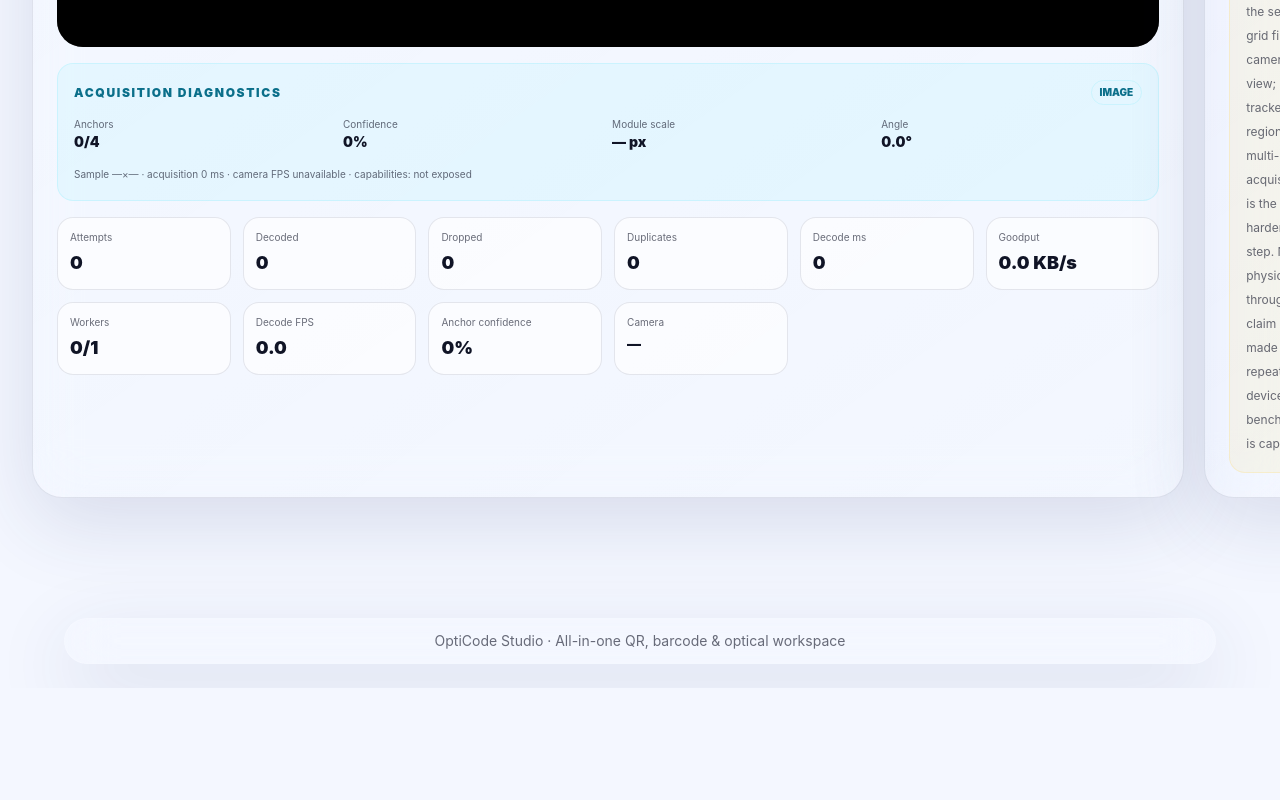
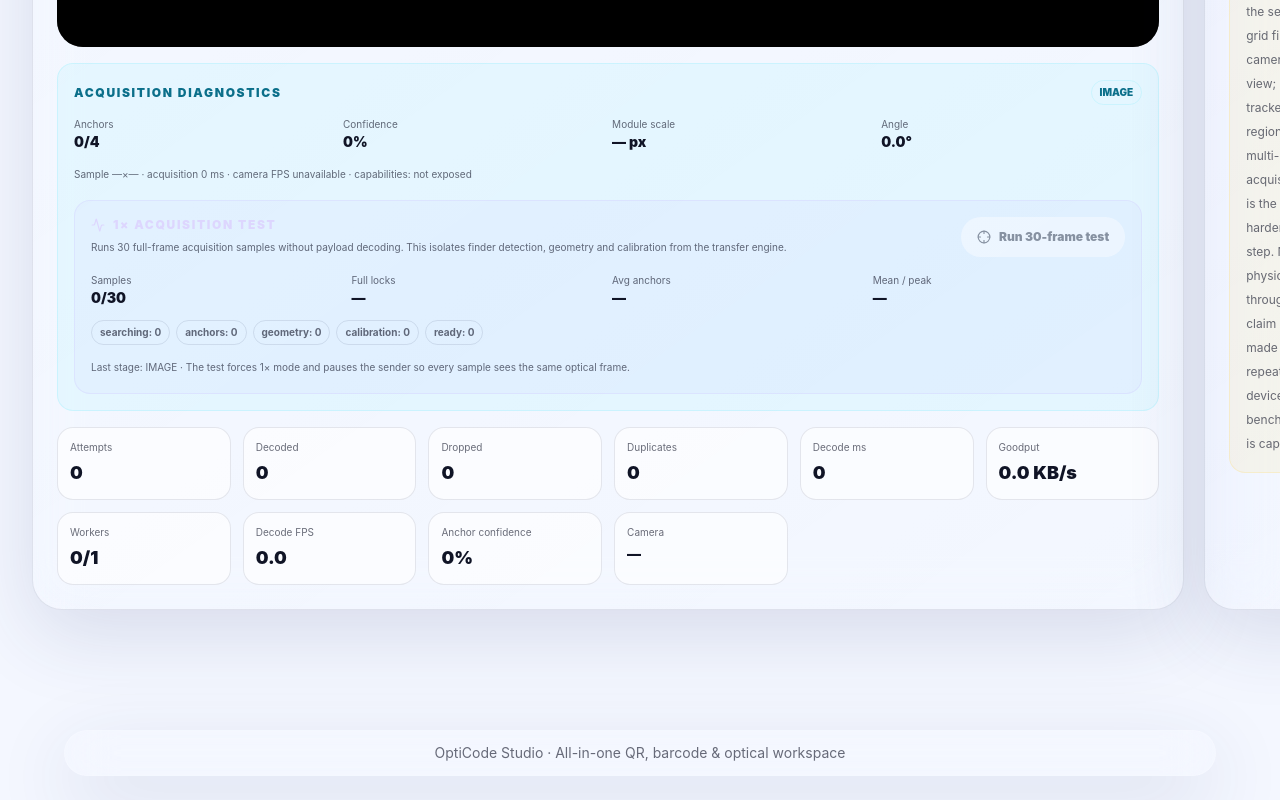
Before and after one commit to Mahin98250/OR-Generator, a React (Vite) app: page /#/optiframe in a window 1280 px wide. Shown: the part 1858-2658 px from the top of the page. Before the commit the page ends 2546 px from the top, so only its background shows below. Built offline with nearby package versions, Linux system fonts and the light colour scheme.

Commit message:
feat: add isolated 1x acquisition stress test

```diff
--- a/src/pages/OptiFrameLab/OptiFrameLab.tsx
+++ b/src/pages/OptiFrameLab/OptiFrameLab.tsx
@@ -1,5 +1,5 @@
 import { useEffect, useMemo, useRef, useState } from 'react';
-import { Camera, CameraOff, CheckCircle2, Copy, Download, FlaskConical, Pause, Play, RotateCcw, ScanLine, Upload, Zap } from 'lucide-react';
+import { Activity, Camera, CameraOff, CheckCircle2, Copy, Crosshair, Download, FlaskConical, Pause, Play, RotateCcw, ScanLine, Timer, Upload, Zap } from 'lucide-react';
 import { GlassCard } from '../../components/ui/GlassCard';
 import { GlassButton } from '../../components/ui/GlassButton';
 import { decodeOptiFrame, decodeOptiFramePerspective, encodeOptiFrame, getOptiFrameCapacity, inspectOptiFrameAcquisition, OPTIFRAME_SIZE, type OptiFrameAcquisitionDiagnostics, type OptiFramePerspectiveDiagnostics } from '../../lib/optiframe';
@@ -26,6 +26,46 @@ type CameraStats = {
   startedAt: number | null;
 };
 
+
+type AcquisitionTestStageCounts = Record<OptiFrameAcquisitionDiagnostics['stage'], number>;
+
+type AcquisitionTestState = {
+  running: boolean;
+  samples: number;
+  locks: number;
+  totalAnchors: number;
+  averageMs: number;
+  peakMs: number;
+  lastStage: OptiFrameAcquisitionDiagnostics['stage'];
+  stageCounts: AcquisitionTestStageCounts;
+};
+
+const ACQUISITION_TEST_SAMPLES = 30;
+
+function emptyAcquisitionStageCounts(): AcquisitionTestStageCounts {
+  return {
+    image: 0,
+    searching: 0,
+    anchors: 0,
+    geometry: 0,
+    calibration: 0,
+    ready: 0,
+  };
+}
+
+function emptyAcquisitionTest(): AcquisitionTestState {
+  return {
+    running: false,
+    samples: 0,
+    locks: 0,
+    totalAnchors: 0,
+    averageMs: 0,
+    peakMs: 0,
+    lastStage: 'image',
+    stageCounts: emptyAcquisitionStageCounts(),
+  };
+}
+
 export function OptiFrameLab() {
   const [text, setText] = useState('OptiCode experimental optical stream');
   const [seq, setSeq] = useState(0);
@@ -40,6 +80,7 @@ export function OptiFrameLab() {
   const [cameraStats, setCameraStats] = useState<CameraStats>({ attempts: 0, hits: 0, duplicates: 0, dropped: 0, workerHits: 0, localHits: 0, lastMs: 0, bytes: 0, captureFps: 0, decodeFps: 0, goodputBps: 0, lastConfidence: 0, cameraWidth: 0, cameraHeight: 0, cameraFrameRate: 0, startedAt: null });
   const [acquisition, setAcquisition] = useState<OptiFrameAcquisitionDiagnostics>({ stage: 'image', anchors: [], confidence: 0, moduleScale: 0, angle: 0, geometryRatio: 0, sampleWidth: 0, sampleHeight: 0, elapsedMs: 0 });
   const [cameraCapabilities, setCameraCapabilities] = useState<string[]>([]);
+  const [acquisitionTest, setAcquisitionTest] = useState<AcquisitionTestState>(emptyAcquisitionTest);
   const [streamPlaying, setStreamPlaying] = useState(false);
   const [streamIndex, setStreamIndex] = useState(0);
   const [laneCount, setLaneCount] = useState<OptiLaneCount>(1);
@@ -58,6 +99,8 @@ export function OptiFrameLab() {
   const trackedAnchorsRef = useRef<OptiFramePerspectiveDiagnostics['anchors'] | null>(null);
   const framesSinceFullScanRef = useRef(0);
   const acquisitionFailureRef = useRef(0);
+  const acquisitionTestRef = useRef(false);
+  const acquisitionTestMetricsRef = useRef(emptyAcquisitionTest());
   const reacquireEveryFrames = 12;
 
   const streamPayload = useMemo(() => {
@@ -193,6 +236,43 @@ export function OptiFrameLab() {
     const image = context.getImageData(0, 0, width, height);
 
     const captureStarted = performance.now();
+
+    if (acquisitionTestRef.current) {
+      const probe = inspectOptiFrameAcquisition(image);
+      const elapsed = performance.now() - captureStarted;
+      const previous = acquisitionTestMetricsRef.current;
+      const stageCounts = { ...previous.stageCounts, [probe.stage]: previous.stageCounts[probe.stage] + 1 };
+      const samples = previous.samples + 1;
+      const locks = previous.locks + (probe.stage === 'ready' ? 1 : 0);
+      const next: AcquisitionTestState = {
+        running: samples < ACQUISITION_TEST_SAMPLES,
+        samples,
+        locks,
+        totalAnchors: previous.totalAnchors + probe.anchors.length,
+        averageMs: ((previous.averageMs * previous.samples) + elapsed) / samples,
+        peakMs: Math.max(previous.peakMs, elapsed),
+        lastStage: probe.stage,
+        stageCounts,
+      };
+      acquisitionTestMetricsRef.current = next;
+      setAcquisitionTest(next);
+      setAcquisition(probe);
+      if (samples >= ACQUISITION_TEST_SAMPLES) {
+        acquisitionTestRef.current = false;
+        setStatus(
+          '1× acquisition test complete · ' +
+          Math.round((locks / samples) * 100) +
+          '% full-lock rate · ' +
+          Math.round((next.totalAnchors / samples) * 10) / 10 +
+          ' anchors/sample · ' +
+          next.averageMs.toFixed(0) +
+          ' ms mean',
+        );
+      } else {
+        setStatus('1× acquisition test ' + samples + '/' + ACQUISITION_TEST_SAMPLES + ' · ' + probe.stage.toUpperCase());
+      }
+      return;
+    }
 
     const cropTrackedRegion = (source: ImageData) => {
       const anchors = trackedAnchorsRef.current;
@@ -373,14 +453,27 @@ export function OptiFrameLab() {
 
     if (result) {
       framesSinceFullScanRef.current = usedFullScan ? 0 : framesSinceFullScanRef.current + 1;
+      acquisitionFailureRef.current = 0;
       const absoluteAnchors = result.diagnostics.anchors.map(anchor => ({
         ...anchor,
         x: anchor.x + cropOffset.x,
         y: anchor.y + cropOffset.y,
       })) as OptiFramePerspectiveDiagnostics['anchors'];
       trackedAnchorsRef.current = absoluteAnchors;
+      setAcquisition({
+        stage: 'ready',
+        anchors: absoluteAnchors,
+        confidence: result.diagnostics.confidence,
+        moduleScale: absoluteAnchors.reduce((sum, anchor) => sum + anchor.scale, 0) / absoluteAnchors.length,
+        angle: absoluteAnchors.reduce((sum, anchor) => sum + anchor.angle, 0) / absoluteAnchors.length,
+        geometryRatio: 0,
+        sampleWidth: image.width,
+        sampleHeight: image.height,
+        elapsedMs: result.diagnostics.decodeMs,
+      });
     } else {
       framesSinceFullScanRef.current += 1;
+      acquisitionFailureRef.current += 1;
     }
 
     if (dropped && !result) {
@@ -407,7 +500,13 @@ export function OptiFrameLab() {
       };
     });
 
-    if (!result) return;
+    if (!result) {
+      if (acquisitionFailureRef.current >= 2) {
+        setAcquisition(inspectOptiFrameAcquisition(image));
+        acquisitionFailureRef.current = 0;
+      }
+      return;
+    }
 
     const frame = result.frame;
     if (frame.sequence === 0 && receiver.complete) {
@@ -502,6 +601,37 @@ export function OptiFrameLab() {
     }
   }
 
+  function startAcquisitionTest() {
+    if (!cameraOn) {
+      setStatus('Start the camera before running the 1× acquisition test.');
+      return;
+    }
+    setLaneCount(1);
+    setStreamPlaying(false);
+    acquisitionTestRef.current = true;
+    const next = emptyAcquisitionTest();
+    acquisitionTestMetricsRef.current = next;
+    setAcquisitionTest({ ...next, running: true });
+    setAcquisition({
+      stage: 'searching',
+      anchors: [],
+      confidence: 0,
+      moduleScale: 0,
+      angle: 0,
+      geometryRatio: 0,
+      sampleWidth: 0,
+      sampleHeight: 0,
+      elapsedMs: 0,
+    });
+    setStatus('1× acquisition test armed · sender paused · hold one frame steady inside the camera view.');
+  }
+
+  function stopAcquisitionTest() {
+    acquisitionTestRef.current = false;
+    setAcquisitionTest(previous => ({ ...previous, running: false }));
+    setStatus('1× acquisition test stopped.');
+  }
+
   function resetReceiver() {
     assemblerRef.current.reset();
     seenSequenceRef.current.clear();
@@ -582,7 +712,7 @@ export function OptiFrameLab() {
           <div className="flex items-center justify-between gap-3">
             <div><div className="flex items-center gap-2 text-sm font-bold text-[var(--text)]">{cameraOn ? <CheckCircle2 size={16} className="text-emerald-300"/> : <ScanLine size={16} className="text-cyan-300"/>} Live camera receiver</div><p className="mt-1 text-xs text-[var(--text-muted)]">Perspective correction runs locally on the browser using the four finder anchors. Camera frames never leave the device.</p></div>
             <div className={`rounded-full border px-3 py-2 text-[10px] font-black tracking-[.12em] ${cameraStats.hits ? 'border-emerald-300/20 bg-emerald-300/10 text-emerald-300' : cameraOn ? 'border-amber-300/20 bg-amber-300/10 text-amber-200' : 'border-[var(--border)] text-[var(--text-muted)]'}`}>
-              {cameraStats.hits ? 'OPTICAL LOCK' : cameraOn ? 'SEARCHING' : 'OFFLINE'}
+              {acquisition.stage === 'ready' ? 'OPTICAL LOCK' : cameraOn ? 'SEARCHING' : 'OFFLINE'}
             </div>
             <button onClick={() => void (cameraOn ? stopCamera() : startCamera())} className="inline-flex min-h-10 items-center gap-2 rounded-full bg-white px-4 py-2 text-xs font-bold text-slate-950">{cameraOn ? <CameraOff size={14}/> : <Camera size={14}/>} {cameraOn ? 'Stop camera' : 'Start camera'}</button>
           </div>
@@ -610,6 +740,38 @@ export function OptiFrameLab() {
               <div><p className="text-[10px] text-[var(--text-muted)]">Angle</p><p className="text-sm font-black text-[var(--text)]">{acquisition.angle.toFixed(1)}°</p></div>
             </div>
             <p className="mt-3 text-[10px] leading-5 text-[var(--text-muted)]">Sample {acquisition.sampleWidth || '—'}×{acquisition.sampleHeight || '—'} · acquisition {acquisition.elapsedMs.toFixed(0)} ms · camera {cameraStats.cameraFrameRate ? cameraStats.cameraFrameRate.toFixed(1) + ' FPS' : 'FPS unavailable'} · capabilities: {cameraCapabilities.length ? cameraCapabilities.join(', ') : 'not exposed'}</p>
+
+          <div className="mt-4 rounded-2xl border border-violet-300/20 bg-violet-300/10 p-4">
+            <div className="flex flex-col gap-3 sm:flex-row sm:items-center sm:justify-between">
+              <div>
+                <p className="flex items-center gap-2 text-xs font-black uppercase tracking-[.14em] text-violet-200"><Activity size={14}/> 1× acquisition test</p>
+                <p className="mt-1 text-[10px] leading-5 text-[var(--text-muted)]">Runs 30 full-frame acquisition samples without payload decoding. This isolates finder detection, geometry and calibration from the transfer engine.</p>
+              </div>
+              <button
+                onClick={acquisitionTest.running ? stopAcquisitionTest : startAcquisitionTest}
+                disabled={!cameraOn}
+                className="inline-flex min-h-10 shrink-0 items-center justify-center gap-2 rounded-full bg-white px-4 py-2 text-xs font-black text-slate-950 disabled:cursor-not-allowed disabled:opacity-40"
+              >
+                {acquisitionTest.running ? <Timer size={14}/> : <Crosshair size={14}/>}
+                {acquisitionTest.running ? 'Stop test' : 'Run 30-frame test'}
+              </button>
+            </div>
+
+            <div className="mt-4 grid grid-cols-2 gap-2 sm:grid-cols-4">
+              <div><p className="text-[10px] text-[var(--text-muted)]">Samples</p><p className="text-sm font-black text-[var(--text)]">{acquisitionTest.samples}/{ACQUISITION_TEST_SAMPLES}</p></div>
+              <div><p className="text-[10px] text-[var(--text-muted)]">Full locks</p><p className="text-sm font-black text-[var(--text)]">{acquisitionTest.samples ? Math.round(acquisitionTest.locks / acquisitionTest.samples * 100) + '%' : '—'}</p></div>
+              <div><p className="text-[10px] text-[var(--text-muted)]">Avg anchors</p><p className="text-sm font-black text-[var(--text)]">{acquisitionTest.samples ? (acquisitionTest.totalAnchors / acquisitionTest.samples).toFixed(1) : '—'}</p></div>
+              <div><p className="text-[10px] text-[var(--text-muted)]">Mean / peak</p><p className="text-sm font-black text-[var(--text)]">{acquisitionTest.samples ? acquisitionTest.averageMs.toFixed(0) + ' / ' + acquisitionTest.peakMs.toFixed(0) + ' ms' : '—'}</p></div>
+            </div>
+
+            <div className="mt-3 flex flex-wrap gap-1.5 text-[10px] font-bold text-[var(--text-muted)]">
+              {(['searching', 'anchors', 'geometry', 'calibration', 'ready'] as const).map(stage => (
+                <span key={stage} className="rounded-full border border-[var(--border)] px-2 py-1">{stage}: {acquisitionTest.stageCounts[stage]}</span>
+              ))}
+            </div>
+
+            <p className="mt-3 text-[10px] leading-5 text-[var(--text-muted)]">Last stage: {acquisitionTest.lastStage.toUpperCase()} · The test forces 1× mode and pauses the sender so every sample sees the same optical frame.</p>
+          </div>
           </div>
           <div className="mt-4 grid grid-cols-2 gap-3 sm:grid-cols-4 lg:grid-cols-6">
             <div className="rounded-2xl border border-[var(--border)] bg-[var(--bg-soft)] p-3"><p className="text-[10px] text-[var(--text-muted)]">Attempts</p><p className="mt-1 text-lg font-black text-[var(--text)]">{cameraStats.attempts}</p></div>
```
